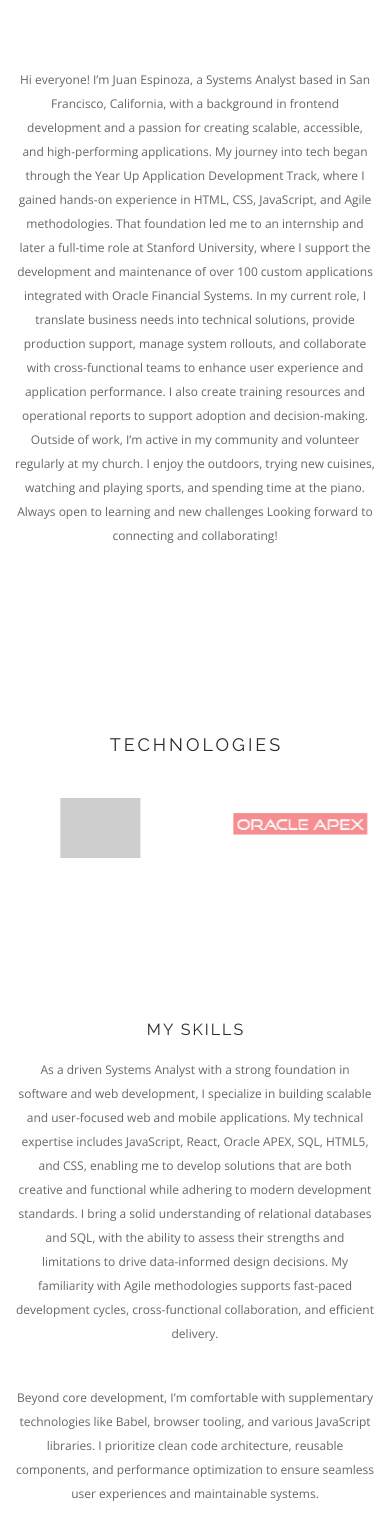
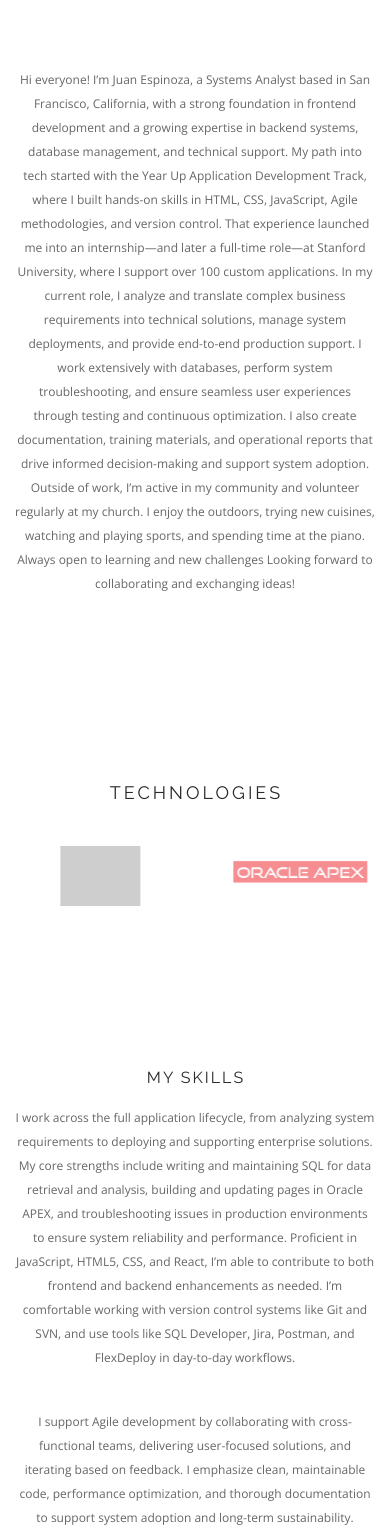
Before and after one commit to JuanEspinozaCode/portfolio, a plain HTML site: page index.html in a window 390 px wide. Shown: the part 870-2404 px from the top of the page. Drawn offline with nearby package versions, Linux system fonts and the light colour scheme; grey boxes are pictures that could not be loaded.

Commit message:
Updated portfolio

```diff
--- a/index.html
+++ b/index.html
@@ -132,19 +132,19 @@
                 <p class="mb0">
                   <br />Hi everyone!<br />
                   I’m Juan Espinoza, a Systems Analyst based in San Francisco, California,
-                  with a background in frontend development and a passion for creating scalable,
-                  accessible, and high-performing applications.
+                  with a strong foundation in frontend development and a growing expertise
+                  in backend systems, database management, and technical support.
                   <br /><br />
 
-                  My journey into tech began through the Year Up Application Development Track,
-                  where I gained hands-on experience in HTML, CSS, JavaScript, and Agile methodologies.
-                  That foundation led me to an internship and later a full-time role at Stanford University,
-                  where I support the development and maintenance of over 100 custom applications integrated with Oracle Financial Systems.
+                  My path into tech started with the Year Up Application Development Track,
+                  where I built hands-on skills in HTML, CSS, JavaScript, Agile methodologies,
+                  and version control. That experience launched me into an internship—and later a full-time role—at Stanford University, where I support over 100 custom applications.
                   <br /><br />
 
-                  In my current role, I translate business needs into technical solutions, provide production support,
-                  manage system rollouts, and collaborate with cross-functional teams to enhance user experience and application performance.
-                  I also create training resources and operational reports to support adoption and decision-making.
+                  In my current role, I analyze and translate complex business requirements into technical solutions,
+                  manage system deployments, and provide end-to-end production support. I work extensively with databases, perform system troubleshooting,
+                  and ensure seamless user experiences through testing and continuous optimization. I also create documentation,
+                  training materials, and operational reports that drive informed decision-making and support system adoption.
                   <br /><br />
 
                   Outside of work, I’m active in my community and volunteer regularly at my church.
@@ -152,7 +152,7 @@
                   and spending time at the piano. Always open to learning and new challenges
                   <br /><br />
 
-                  Looking forward to connecting and collaborating!
+                  Looking forward to collaborating and exchanging ideas!
 
                 </p>
                 <p class="mb0"></p>
@@ -217,14 +217,14 @@
                   <span> </span>
                 </div>
                 <p class="mb0">
-                  As a driven Systems Analyst with a strong foundation in software and web development,
-                  I specialize in building scalable and user-focused web and mobile applications. My technical expertise includes JavaScript, React, Oracle APEX, SQL, HTML5, and CSS,
-                  enabling me to develop solutions that are both creative and functional while adhering to modern development standards.
+                  I work across the full application lifecycle, from analyzing system requirements to deploying and supporting enterprise solutions.
+                  My core strengths include writing and maintaining SQL for data retrieval and analysis, building and updating pages in Oracle APEX,
+                  and troubleshooting issues in production environments to ensure system reliability and performance.
                   <br /><br />
 
-                  I bring a solid understanding of relational databases and SQL, with the ability to assess their strengths
-                  and limitations to drive data-informed design decisions.
-                  My familiarity with Agile methodologies supports fast-paced development cycles, cross-functional collaboration, and efficient delivery.
+                  Proficient in JavaScript, HTML5, CSS, and React, I’m able to contribute to both frontend and backend enhancements as needed.
+                  I’m comfortable working with version control systems like Git and SVN, and use tools like SQL Developer, Jira, Postman,
+                  and FlexDeploy in day-to-day workflows.
                 </p>
               </div>
             </div>
@@ -236,10 +236,9 @@
                 </div>
                 <p class="mb2">
                   <br>
-                  Beyond core development, I’m comfortable with supplementary technologies like Babel, browser tooling,
-                  and various JavaScript libraries.
-                  I prioritize clean code architecture,
-                  reusable components, and performance optimization to ensure seamless user experiences and maintainable systems.
+                  I support Agile development by collaborating with cross-functional teams, delivering user-focused solutions,
+                  and iterating based on feedback. I emphasize clean, maintainable code, performance optimization,
+                  and thorough documentation to support system adoption and long-term sustainability.
                 </p>
               </div>
             </div>
@@ -262,7 +261,7 @@
               class="col-md-8 col-md-offset-2 col-sm-10 col-sm-offset-1 text-center"
             >
               <h4 class="uppercase mb16">Projects</h4>
-              <p class="lead mb80">Here are some of my latest projects:</p>
+              <p class="lead mb80">Here are some of my projects:</p>
             </div>
           </div>
           <div class="row">
```
